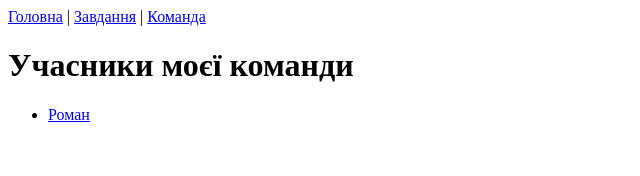
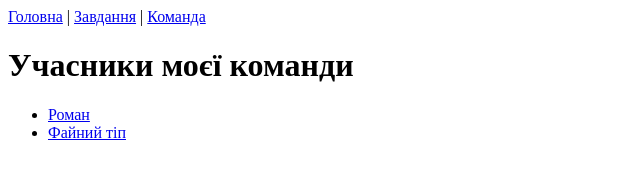
Before and after one commit to denisrudij874-star/oki-2027-lab8, a plain HTML site: page team.html in a window 1280 px wide. Shown: the whole page, without its empty margins (0-640 px from the left). Drawn offline with Linux system fonts and the light colour scheme.

Commit message:
Added my website to team.html

```diff
--- a/team.html
+++ b/team.html
@@ -15,6 +15,7 @@
   <h1>Учасники моєї команди</h1>
    <ul>
     <li><a href="https://roma212121212.github.io/Laba-8-2026/">Роман</a></li>
+    <li><a href="https://amistix.github.io">Файний тіп</a></li>
   </ul>
 </body>
 </html>
```
